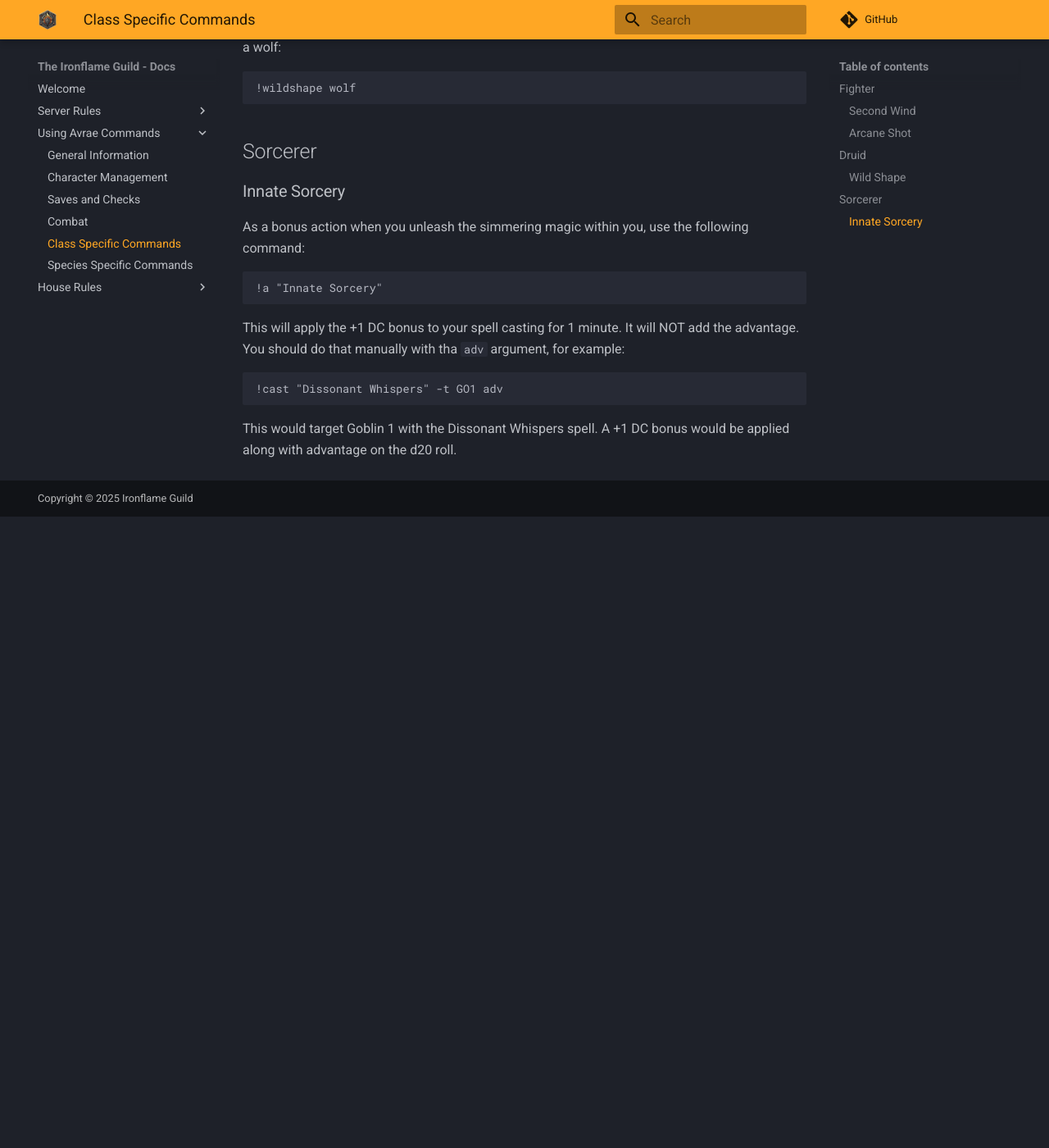
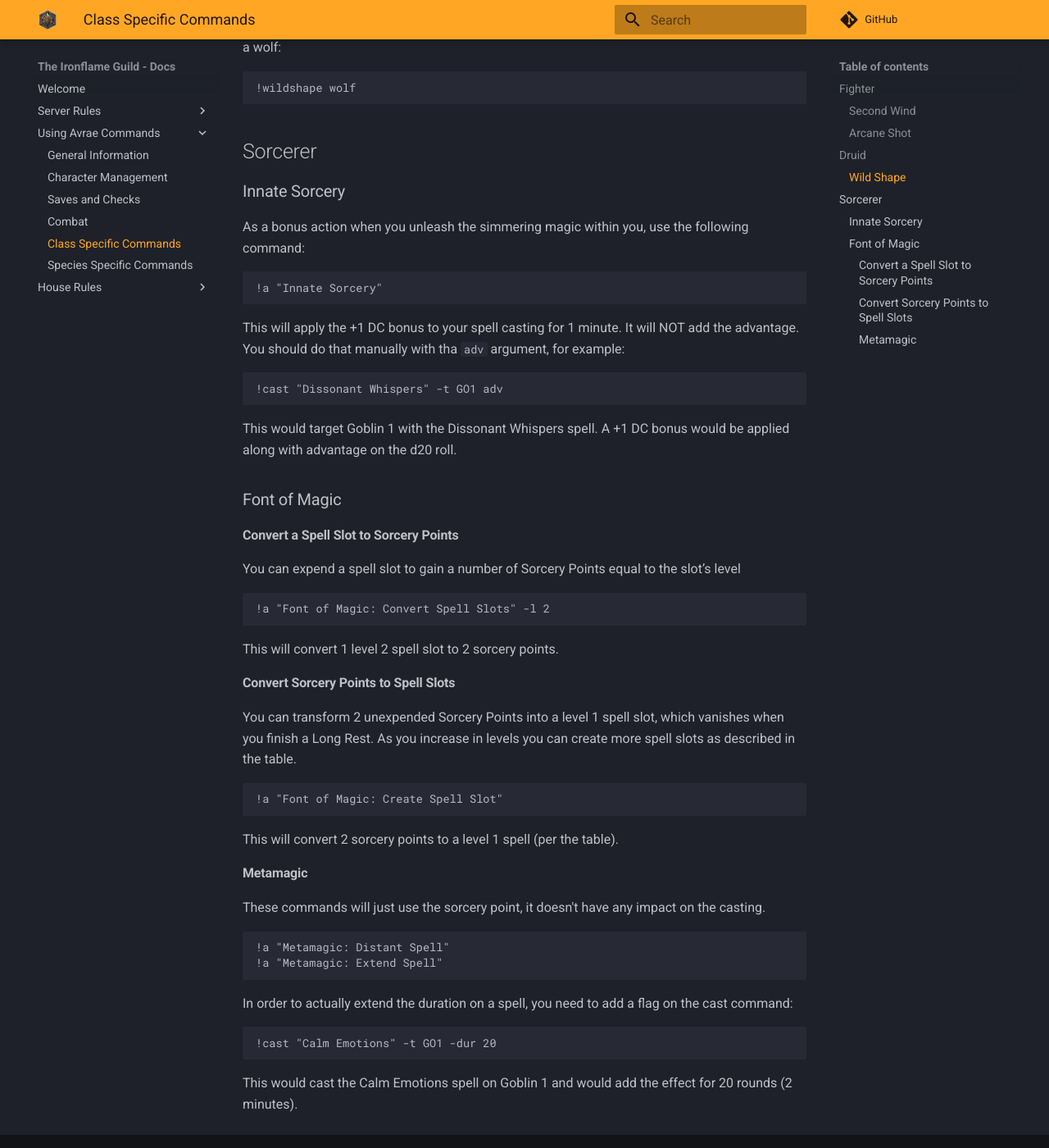
Before and after one commit to adamhstewart/doip-docs, an MkDocs documentation site: the page built from docs/class-commands.md, in a window 1280 px wide and 1400 px high, scrolled down 942 px. Shown: the whole window at 82% size. Built offline with MkDocs 1.6.1 and Material for MkDocs 9.7.7, drawn with Linux system fonts in a browser that asks for light colours; comment, search, counter and statistics services are not loaded; before the commit the page ends 1572 px from its top, so only the background shows below that.

Commit message:
Add more Sorcery.

````diff
--- a/docs/class-commands.md
+++ b/docs/class-commands.md
@@ -43,10 +43,37 @@ As a bonus action when you unleash the simmering magic within you, use the follo
 ```sh
 !a "Innate Sorcery"
 ```
-
 This will apply the +1 DC bonus to your spell casting for 1 minute. It will NOT add the advantage. You should do that manually with tha `adv` argument, for example:
 ```sh
 !cast "Dissonant Whispers" -t GO1 adv
 ```
 
 This would target Goblin 1 with the Dissonant Whispers spell. A +1 DC bonus would be applied along with advantage on the d20 roll.
+
+### Font of Magic
+#### Convert a Spell Slot to Sorcery Points
+You can expend a spell slot to gain a number of Sorcery Points equal to the slot’s level
+```sh
+!a "Font of Magic: Convert Spell Slots" -l 2
+```
+This will convert 1 level 2 spell slot to 2 sorcery points.
+
+#### Convert Sorcery Points to Spell Slots
+You can transform 2 unexpended Sorcery Points into a level 1 spell slot, which vanishes when you finish a Long Rest. As you increase in levels you can create more spell slots as described in the table.
+```sh
+!a "Font of Magic: Create Spell Slot"
+```
+This will convert 2 sorcery points to a level 1 spell (per the table).
+
+#### Metamagic
+These commands will just use the sorcery point, it doesn't have any impact on the casting.
+```sh
+!a "Metamagic: Distant Spell"
+!a "Metamagic: Extend Spell"
+```
+
+In order to actually extend the duration on a spell, you need to add a flag on the cast command:
+```sh
+!cast "Calm Emotions" -t GO1 -dur 20
+```
+This would cast the Calm Emotions spell on Goblin 1 and would add the effect for 20 rounds (2 minutes).
````
Also changed, not shown: docs/species-commands.md (+1 -1 lines).
